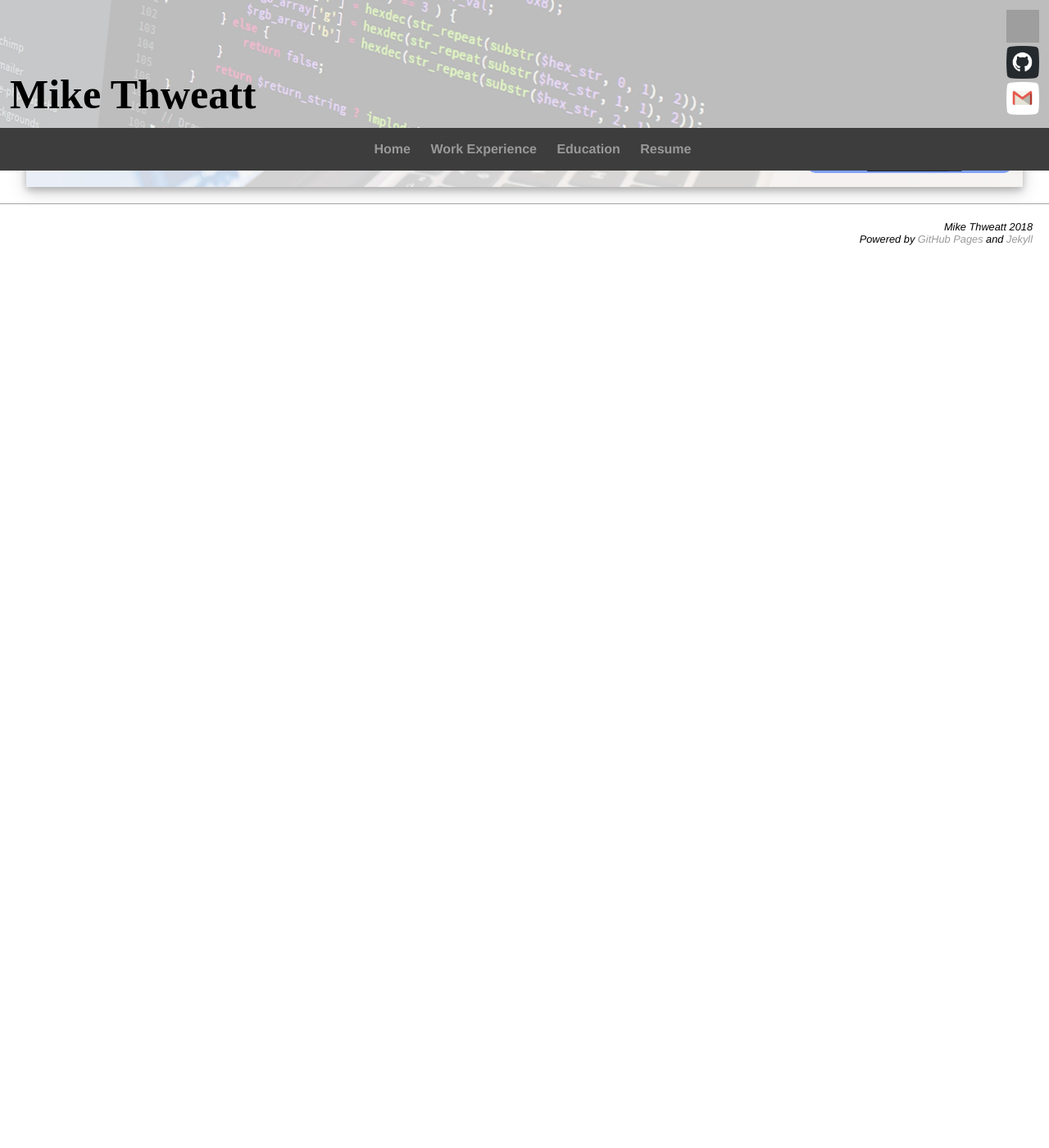
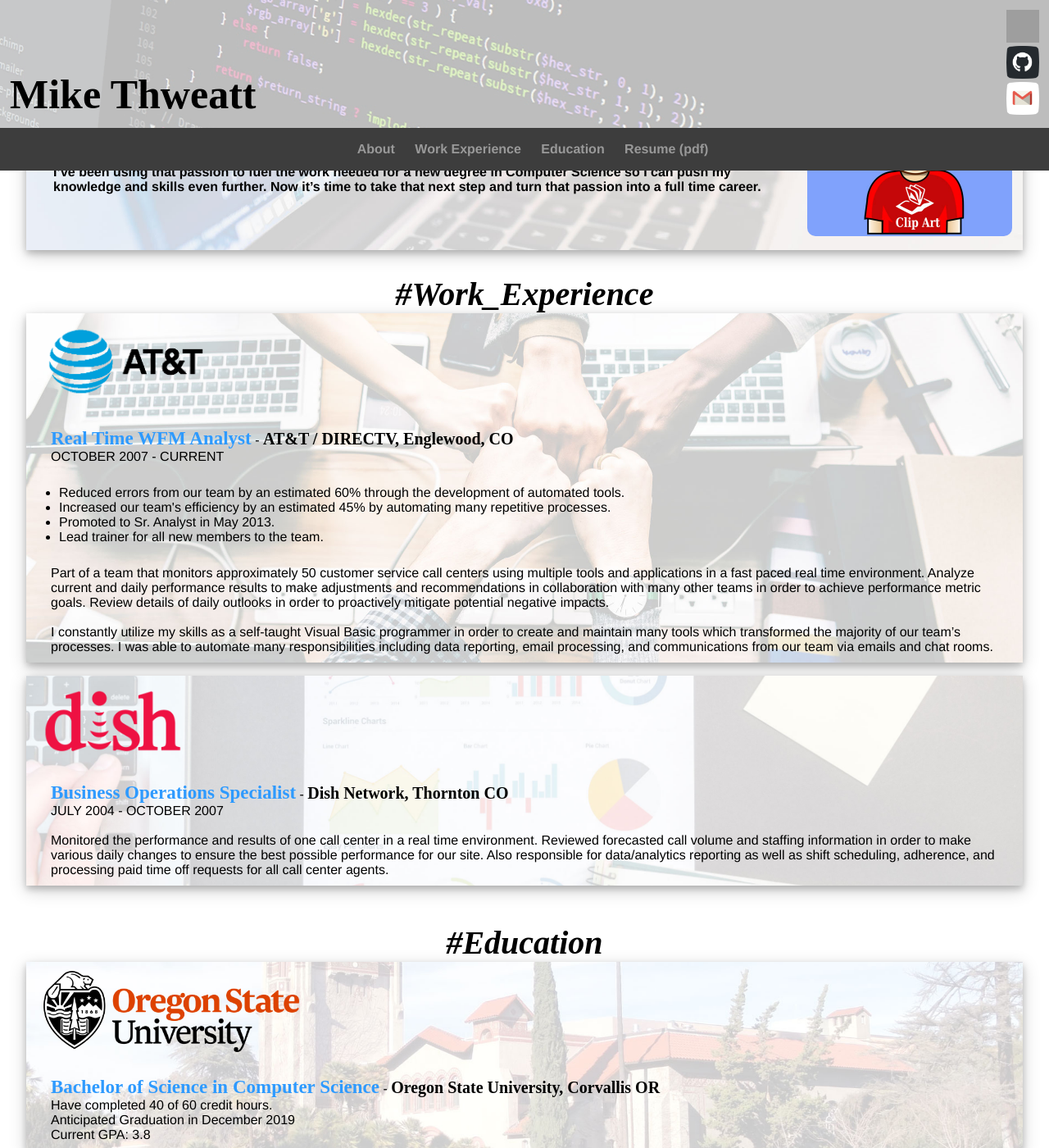
Before and after one commit to thweattm/thweattm.github.io, a Jekyll site: the page index.html, which Jekyll copies as it is, in a window 1280 px wide and 1400 px high, scrolled down 270 px. Shown: the whole window at 82% size. Built offline with Jekyll 4.4.1, drawn with Linux system fonts in a browser that asks for light colours; before the commit the page ends 900 px from its top, so only the background shows below that; some of the changed text lies outside the part shown; grey boxes are pictures that could not be loaded.

Commit message:
Update index.html

```diff
--- a/index.html
+++ b/index.html
@@ -1,18 +1,59 @@
----
-layout: default
-title: Mike Thweatt
----
+<!doctype HTML>
+<HTML>
+	<head>
+		<meta charset="UTF-8">
+		<title>Mike Thweatt</title>
+		<link rel="stylesheet" href="css/main.css" type="text/css">
+	</head>
+
+
+	<div class="headerMain">
+		<table>
+			<tr>
+				<td class="headerName">Mike Thweatt</td>
+				<td class="headerIcons">
+					<a href="https://www.linkedin.com/in/mikethweatt">
+						<img class="icon" src="pics/Linkedin.png" alt="Linkedin"></a><br>
+					<a href="https://github.com/thweattm">
+						<img class="icon" src="pics/Github.png" alt="Github"></a><br>
+					<a href="mailto:mikethweatt@gmail.com">
+						<img class="icon" src="pics/Gmail.png" alt="Email"></a>
+				</td>
+			</tr>
+		</table>
+		<div class="navigation">
+			<nav>
+				<ul>
+					<li><a href="#top">About</a></li>
+					<li><a href="#work">Work Experience</a></li>
+					<li><a href="#education">Education</a></li>
+					<li><a href="/docs/Mike_Thweatt_Resume.pdf" target="_blank">Resume (pdf)</a></li>
+				</ul>
+			</nav>
+		</div>
+	</div>
+
+	<body>
+		<a name="top" class="anchor">&nbsp;</a>
+		<div class="sectionHeader">
+			#About
+		</div>
 		<div class="about">
 			<table>
-	<tr><td>
-		<p>I'm self-motivated, detail oriented, and looking to redesign my future as a software engineer where I can not only utilize my
-			existing skill set, but also continue to grow and learn while contributing to the development of innovative software solutions.
+				<tr>
+					<td>
+						<p><strong>I'm self-motivated, detail oriented, and looking to redesign my future as a
+							software engineer where I can not only utilize my existing skill set, but also
+							continue to grow and learn while contributing to the development of innovative
+							software solutions.
 							<br><br>
-			Throughout my current role as a data analyst for the last 11 years, I started teaching myself to program on the side in order
-			to reduce the time spent on repetitive processes and found a passion in that process. Over the last two years, I’ve been
-			using that passion to fuel the work needed for a new degree in Computer Science so I can push my knowledge and skills
-			even further. Now it’s time to take that next step and turn that passion into a full time career.
-		</p>
+							Throughout my current role as a data analyst for the last 11 years, I started
+							teaching myself to program on the side in order to reduce the time spent
+							on repetitive processes and found a passion in that process. Over the last
+							two years, I’ve been using that passion to fuel the work needed for a new
+							degree in Computer Science so I can push my knowledge and skills even further.
+							Now it’s time to take that next step and turn that passion into a full time career.
+						</strong></p>
 					</td>
 					<td>
 						<img src="pics/profilepic.jpg" alt="profile" id="profilepic">
@@ -20,3 +61,83 @@
 				</tr>
 			</table>
 		</div>
+
+		<a name="work" class="anchor">&nbsp;</a>
+		<div class="sectionHeader">
+			#Work_Experience
+		</div>
+		<div class="work" id="att">
+			<img class="logo" id="attLogo" src="pics/att.png" alt="AT&T">
+			<p>
+				<span class="title">Real Time WFM Analyst</span> -
+				<span class="location">AT&T / DIRECTV, Englewood, CO</span><br>
+				OCTOBER 2007 - CURRENT
+			</p>
+			<ul>
+				<li>Reduced errors from our team by an estimated 60% through the development of automated tools.</li>
+				<li>Increased our team's efficiency by an estimated 45% by automating many repetitive processes.</li>
+				<li>Promoted to Sr. Analyst in May 2013.</li>
+				<li>Lead trainer for all new members to the team.</li>
+			</ul>
+			<p>
+				Part of a team that monitors approximately 50 customer service call centers using multiple tools and applications in a
+				fast paced real time environment. Analyze current and daily performance results to make adjustments and
+				recommendations in collaboration with many other teams in order to achieve performance metric goals. Review details
+				of daily outlooks in order to proactively mitigate potential negative impacts.
+				<br><br>
+				I constantly utilize my skills as a self-taught Visual Basic programmer in order to create and maintain many tools which
+				transformed the majority of our team’s processes. I was able to automate many responsibilities including data reporting,
+				email processing, and communications from our team via emails and chat rooms.
+			</p>
+		</div>
+
+		<div class="work" id="dish">
+			<img class="logo" id="dishLogo" src="pics/dish.png" alt="DISH">
+			<p>
+				<span class="title">Business Operations Specialist</span> -
+				<span class="location">Dish Network, Thornton CO</span><br>
+				JULY 2004 - OCTOBER 2007<br><br>
+				Monitored the performance and results of one call center in a real time environment. Reviewed forecasted call volume
+				and staffing information in order to make various daily changes to ensure the best possible performance for our site.
+				Also responsible for data/analytics reporting as well as shift scheduling, adherence, and processing paid time off
+				requests for all call center agents.
+			</p>
+		</div>
+
+		<a name="education" class="anchor">&nbsp;</a>
+		<div class="sectionHeader">
+			#Education
+		</div>
+		<div class="education" id="osu">
+			<img class="logo" id="osuLogo" src="pics/OSU.png" alt="OSU">
+			<p>
+				<span class="title">Bachelor of Science in Computer Science</span> -
+				<span class="location">Oregon State University, Corvallis OR</span><br>
+				Have completed 40 of 60 credit hours.<br>
+				Anticipated Graduation in December 2019<br>
+				Current GPA: 3.8
+			</p>
+		</div>
+
+		<div class="education" id="ucd">
+			<img class="logo" id="ucdLogo" src="pics/CUDenver.png" alt="UCD">
+			<p>
+				<span class="title">Bachelor of Science in Music</span> -
+				<span class="location">University of Colorado at Denver, Denver CO</span><br>
+				Emphasis in Music Industry Studies/Business Focus.<br>
+				Graduated December 2006<br>
+				GPA: 3.1
+			</p>
+		</div>
+
+		<footer>
+			Mike Thweatt 2018<br>
+			Powered by <a href="https://pages.github.com/">GitHub Pages</a> and
+				<a href="http://jekyllrb.com/">Jekyll</a><br>
+			Some material on this site is used under the
+				<a href="https://creativecommons.org/publicdomain/zero/1.0/deed.en">
+				Creative Commons 1.0 Universal license.</a>
+		</footer>
+
+	</body>
+</HTML>
```
Lines whose indentation alone changed are shown as unchanged.
